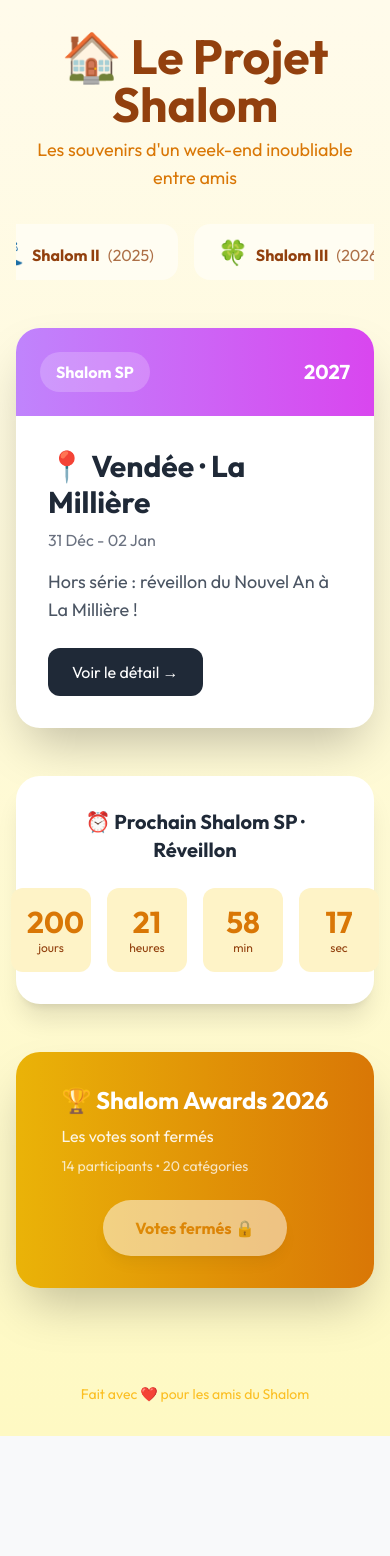
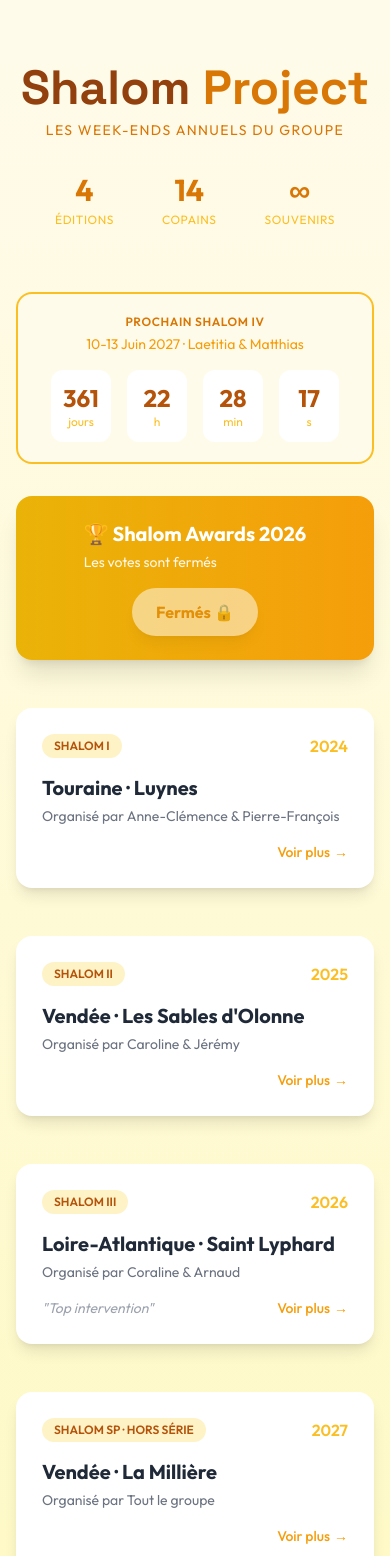
Before and after one commit to pefdore/shalom-timeline, a Next.js app: page / in a window 390 px wide. Shown: the top 1556 px of the page. Before the commit the page ends 1436 px from the top, so only its background shows below. Built offline with nearby package versions, Linux system fonts and the light colour scheme.

Commit message:
Restore exact prod design (9873ce5) and add Shalom SP card
Co-authored-by: pefdore <pefdore@users.noreply.github.com>

```diff
--- a/app/page.js
+++ b/app/page.js
@@ -3,50 +3,115 @@
 import { useState, useEffect } from 'react'
 import Link from 'next/link'
 
-const SHALOMS = [
-  {
+const SHALOMS = {
+  '2024': {
+    edition: 'Shalom I',
     year: '2024',
-    edition: 'Shalom I',
     location: 'Touraine · Luynes',
-    dates: '7-9 Juin',
-    color: 'from-amber-400 to-yellow-500',
-    emoji: '🌟',
-    description: 'La première édition! Puy du Fou, Vino, et tellement plus...'
+    organizers: 'Anne-Clémence & Pierre-François',
+    video: 'https://www.youtube.com/embed/VzcGup8aSY0?si=IWg_d1m5WgZor3cY',
+    quotes: [],
+    program: [
+      { day: 'Vendredi 07/06', items: [
+        { time: 'Matin', title: 'Départ de Rennes', desc: 'Direction le Puy du Fou' },
+        { time: '9h', title: 'Arrivée au Puy du Fou', desc: 'Journée complète au parc' },
+        { time: 'Soir', title: 'Direction Luynes', desc: 'Propriété "La Bennerie Tours Loire Valley"' }
+      ]},
+      { day: 'Samedi 08/06', items: [
+        { time: 'Matin', title: 'Matinée chill', desc: 'Relax à la maison' },
+        { time: 'Déjeuner', title: 'Pause Vietnamienne', desc: 'Repas saveurs Vietnam' },
+        { time: 'Après-midi', title: 'Sortie vélo', desc: 'Direction château d\'Azay-le-Rideau' },
+        { time: 'Soir', title: 'Dégustation vin', desc: 'Château de l\'Aulée' }
+      ]},
+      { day: 'Dimanche 09/06', items: [
+        { time: '3h', title: 'Départ matinal', desc: 'Direction les Ballons' },
+        { time: 'Matin', title: 'Mongolfières', desc: 'Domaine des Pierrettes - Lamantin des Vignes' },
+        { time: 'Midi', title: 'Brunch Babette', desc: 'Tours' },
+        { time: 'Aprem', title: 'Retour Rennes', desc: 'Fin du Shalom I' }
+      ]}
+    ]
   },
-  {
+  '2025': {
+    edition: 'Shalom II',
     year: '2025',
-    edition: 'Shalom II',
-    location: 'Vendée · Les Sables',
-    dates: '27-30 Juin',
-    color: 'from-blue-400 to-cyan-500',
-    emoji: '🌊',
-    description: 'Acrobranche, kayak, et concert aux arènes!'
+    location: 'Vendée · Les Sables d\'Olonne',
+    organizers: 'Caroline & Jérémy',
+    video: 'https://www.youtube.com/embed/exQo-ULpR9o?si=YhFVe_I_dNovypyn',
+    quotes: [],
+    program: [
+      { day: 'Vendredi 27/06', items: [
+        { time: 'Soir', title: 'Accueil', desc: '300 impasse des Loirs, Les Sables d\'Olonne' }
+      ]},
+      { day: 'Samedi 28/06', items: [
+        { time: 'Matin', title: 'Acrobranche', desc: 'Parc deloisirs - Le Grand Défi' },
+        { time: 'Midi', title: 'BBQ', desc: 'Déjeuner barbecue' },
+        { time: 'Aprem', title: 'Chill', desc: 'Piscine, Palet' },
+        { time: 'Fin APM', title: 'Apéro', desc: 'Bar de Sauvertère, route de la mer' }
+      ]},
+      { day: 'Dimanche 29/06', items: [
+        { time: 'Matin', title: 'Kayak', desc: 'Sur les berges' },
+        { time: 'Aprem', title: 'Chill', desc: 'Piscine, repos, lecture' },
+        { time: 'Soir', title: 'Concert', desc: 'Black Eyed Peas - Aréna des Sables d\'Olonne' }
+      ]},
+      { day: 'Lundi 30/06', items: [
+        { time: 'Midi', title: 'Brunch iodé', desc: 'Le Park - La Guittière, chemin du Grand Marais' }
+      ]}
+    ]
   },
-  {
+  '2026': {
+    edition: 'Shalom III',
     year: '2026',
-    edition: 'Shalom III',
     location: 'Loire-Atlantique · Saint Lyphard',
-    dates: '5-8 Juin',
-    color: 'from-green-400 to-emerald-500',
-    emoji: '🍀',
-    description: 'Escape Game, médiéval, et 1★ Michelin!'
-  },
-  {
+    organizers: 'Coraline & Arnaud',
+    video: 'https://www.youtube.com/embed/Tgaqf_0Ocb4?si=aOZsl0RlKf6xaBDR',
+    quotes: ['"Top intervention"', '"Schneckenbush"', '"Laetitia Laetitia Laetitia"', '"Mystifier"', '"Churros"'],
+    program: [
+      { day: 'Vendredi 05/06', items: [
+        { time: '21h', title: 'Accueil', desc: 'Soirée galettes' }
+      ]},
+      { day: 'Samedi 06/06', items: [
+        { time: 'Matin', title: 'Escape Game', desc: 'Hommes: Ratatouille / Filles: Sherlock Holmes' },
+        { time: 'Aprem', title: 'Chill', desc: 'Tournante ping pong, spa, swim volley' },
+        { time: 'Soir', title: 'Sortie', desc: 'Fête médiévale de Guérande' }
+      ]},
+      { day: 'Dimanche 07/06', items: [
+        { time: 'Matin', title: 'Sport', desc: 'Footing ou renforcement' },
+        { time: 'Midi', title: 'Sortie vélo', desc: '22km → picnic étang de Sandun' },
+        { time: 'Soir', title: 'Dîner', desc: 'La Mare aux Oiseaux (1★ Michelin)' }
+      ]},
+      { day: 'Lundi 08/06', items: [
+        { time: 'Matin', title: 'Balade', desc: 'Pouliguen' },
+        { time: 'Midi', title: 'Fin', desc: 'QG Beach' }
+      ]}
+    ]
+  },'2027': {
+    edition: 'Shalom SP · Hors Série',
     year: '2027',
-    edition: 'Shalom SP',
     location: 'Vendée · La Millière',
-    dates: '31 Déc - 02 Jan',
-    color: 'from-purple-400 to-fuchsia-500',
-    emoji: '🎉',
-    description: 'Hors série : réveillon du Nouvel An à La Millière !'
+    organizers: 'Tout le groupe',
+    video: null,
+    quotes: [],
+    program: [
+      { day: 'Jeudi 31/12', items: [
+        { time: 'Soir', title: 'Réveillon du Nouvel An', desc: 'La Millière' }
+      ]},
+      { day: 'Vendredi 01/01', items: [
+        { time: 'Matin', title: 'Chill', desc: 'Repos et récupération' }
+      ]},
+      { day: 'Samedi 02/01', items: [
+        { time: 'Matin', title: 'Départ', desc: 'Fin du SP Hors Série' }
+      ]}
+    ]
   }
-]
+}
 
 export default function Home() {
   const [countdown, setCountdown] = useState({ days: 0, hours: 0, minutes: 0, seconds: 0 })
+  const [selectedYear, setSelectedYear] = useState('2026')
+  const [showModal, setShowModal] = useState(false)
+  const [showVideo, setShowVideo] = useState(false)
   const [votingOpen, setVotingOpen] = useState(true)
   const [votingDates, setVotingDates] = useState({ startDate: '', endDate: '' })
-  const [selectedYear, setSelectedYear] = useState('2027')
 
   useEffect(() => {
     fetch('/api/status')
@@ -57,12 +122,10 @@ export default function Home() {
       })
       .catch(() => {})
 
-    const targetDate = new Date('2026-12-31T20:00:00')
-
+    const targetDate = new Date('2027-06-10T20:30:00')
     const updateCountdown = () => {
       const now = new Date()
       const diff = targetDate.getTime() - now.getTime()
-
       if (diff > 0) {
         setCountdown({
           days: Math.floor(diff / (1000 * 60 * 60 * 24)),
@@ -72,127 +135,178 @@ export default function Home() {
         })
       }
     }
-
     updateCountdown()
     const interval = setInterval(updateCountdown, 1000)
     return () => clearInterval(interval)
   }, [])
 
-  const selectedShalom = SHALOMS.find(s => s.year === selectedYear)
+  const selectedShalom = SHALOMS[selectedYear]
 
   return (
     <div className="min-h-screen bg-gradient-to-b from-amber-50 to-yellow-100">
-      {/* Header avec titre principal */}
-      <header className="py-8 text-center px-4">
-        <h1 className="text-5xl font-bold text-amber-800 mb-2">
-          🏠 Le Projet Shalom
+      {/* Header */}
+      <header className="py-16 text-center px-4">
+        <h1 className="text-5xl font-bold text-amber-800 mb-2" style={{ fontFamily: 'Space Grotesk, sans-serif' }}>
+          Shalom <span className="text-amber-600">Project</span>
         </h1>
-        <p className="text-amber-600 text-lg">Les souvenirs d'un week-end inoubliable entre amis</p>
+        <p className="text-amber-600 uppercase tracking-widest text-sm">Les week-ends annuels du groupe</p>
+        <div className="flex justify-center gap-12 mt-8">
+          <div className="text-center">
+            <div className="text-3xl font-bold text-amber-600">4</div>
+            <div className="text-xs text-amber-400 uppercase tracking-wider mt-1">Éditions</div>
+          </div>
+          <div className="text-center">
+            <div className="text-3xl font-bold text-amber-600">14</div>
+            <div className="text-xs text-amber-400 uppercase tracking-wider mt-1">Copains</div>
+          </div>
+          <div className="text-center">
+            <div className="text-3xl font-bold text-amber-600">∞</div>
+            <div className="text-xs text-amber-400 uppercase tracking-wider mt-1">Souvenirs</div>
+          </div>
+        </div>
       </header>
 
-      {/* Timeline horizontale */}
-      <div className="max-w-4xl mx-auto px-4 mb-8">
-        <div className="flex justify-center items-center gap-4 overflow-x-auto pb-4">
-          {SHALOMS.map((shalom, index) => (
-            <button
-              key={shalom.year}
-              onClick={() => setSelectedYear(shalom.year)}
-              className={`flex-shrink-0 px-6 py-3 rounded-2xl transition-all ${
-                selectedYear === shalom.year
-                  ? `bg-gradient-to-r ${shalom.color} text-white shadow-xl scale-105`
-                  : 'bg-white/50 text-amber-800 hover:bg-white'
-              }`}
-            >
-              <span className="text-2xl mr-2">{shalom.emoji}</span>
-              <span className="font-bold">{shalom.edition}</span>
-              <span className="ml-2 opacity-75">({shalom.year})</span>
-            </button>
-          ))}
-        </div>
-      </div>
-
-      {/* Carte du Shalom sélectionné */}
-      <div className="max-w-4xl mx-auto px-4 mb-12">
-        <div className="bg-white rounded-3xl shadow-2xl overflow-hidden">
-          <div className={`bg-gradient-to-r ${selectedShalom?.color} p-6`}>
-            <div className="flex justify-between items-center">
-              <span className="bg-white/20 px-4 py-2 rounded-full font-bold text-white">
-                {selectedShalom?.edition}
-              </span>
-              <span className="text-white font-bold text-xl">{selectedShalom?.year}</span>
+      {/* Countdown */}
+      <div className="max-w-xl mx-auto px-4 mb-8">
+        <div className="bg-amber-50 border-2 border-amber-400 rounded-2xl p-5 text-center">
+          <div className="text-xs font-semibold text-amber-600 uppercase tracking-wider mb-1">Prochain Shalom IV</div>
+          <div className="text-sm text-amber-500 mb-4">10-13 Juin 2027 · Laetitia & Matthias</div>
+          <div className="flex justify-center gap-4">
+            <div className="bg-white rounded-xl p-3 min-w-[60px]">
+              <div className="text-2xl font-bold text-amber-700">{countdown.days}</div>
+              <div className="text-xs text-amber-400">jours</div>
             </div>
-          </div>
-
-          <div className="p-8">
-            <h2 className="text-3xl font-bold text-gray-800 mb-2">
-              📍 {selectedShalom?.location}
-            </h2>
-            <p className="text-gray-500 mb-4">{selectedShalom?.dates}</p>
-            <p className="text-gray-600 text-lg mb-6">{selectedShalom?.description}</p>
-
-            <Link
-              href={`/timeline?year=${selectedYear}`}
-              className="inline-block px-6 py-3 bg-gray-800 text-white rounded-xl hover:bg-gray-900 transition-colors"
-            >
-              Voir le détail →
-            </Link>
-          </div>
-        </div>
-      </div>
-
-      {/* Compte à rebours */}
-      <div className="max-w-4xl mx-auto px-4 mb-12">
-        <div className="bg-white rounded-3xl shadow-xl p-8 text-center">
-          <h3 className="text-xl font-bold text-gray-800 mb-6">⏰ Prochain Shalom SP · Réveillon</h3>
-          <div className="flex justify-center gap-4">
-            <div className="bg-amber-100 rounded-xl p-4 min-w-[80px]">
-              <div className="text-3xl font-bold text-amber-600">{countdown.days}</div>
-              <div className="text-xs text-amber-800">jours</div>
+            <div className="bg-white rounded-xl p-3 min-w-[60px]">
+              <div className="text-2xl font-bold text-amber-700">{countdown.hours}</div>
+              <div className="text-xs text-amber-400">h</div>
             </div>
-            <div className="bg-amber-100 rounded-xl p-4 min-w-[80px]">
-              <div className="text-3xl font-bold text-amber-600">{countdown.hours}</div>
-              <div className="text-xs text-amber-800">heures</div>
+            <div className="bg-white rounded-xl p-3 min-w-[60px]">
+              <div className="text-2xl font-bold text-amber-700">{countdown.minutes}</div>
+              <div className="text-xs text-amber-400">min</div>
             </div>
-            <div className="bg-amber-100 rounded-xl p-4 min-w-[80px]">
-              <div className="text-3xl font-bold text-amber-600">{countdown.minutes}</div>
-              <div className="text-xs text-amber-800">min</div>
-            </div>
-            <div className="bg-amber-100 rounded-xl p-4 min-w-[80px]">
-              <div className="text-3xl font-bold text-amber-600">{countdown.seconds}</div>
-              <div className="text-xs text-amber-800">sec</div>
+            <div className="bg-white rounded-xl p-3 min-w-[60px]">
+              <div className="text-2xl font-bold text-amber-700">{countdown.seconds}</div>
+              <div className="text-xs text-amber-400">s</div>
             </div>
           </div>
         </div>
       </div>
 
-      {/* Section Shalom Awards - Bouton d'accès */}
-      <div className="max-w-4xl mx-auto px-4 pb-16">
-        <div className="bg-gradient-to-r from-yellow-500 to-amber-600 rounded-3xl p-8 text-white shadow-2xl">
-          <div className="flex flex-col md:flex-row items-center justify-between gap-6">
+      {/* Timeline */}
+      <div className="max-w-4xl mx-auto px-4 pb-16 relative">
+        {/* Timeline line */}
+        <div className="absolute left-1/2 top-0 bottom-0 w-0.5 bg-gradient-to-b from-amber-400 to-teal-400 opacity-30 transform -translate-x-1/2 hidden md:block"></div>
+
+        {/* Shalom Awards Banner */}
+        <div className="bg-gradient-to-r from-yellow-500 to-amber-500 rounded-2xl p-6 text-white shadow-xl mb-12">
+          <div className="flex flex-col md:flex-row items-center justify-between gap-4">
             <div>
-              <h2 className="text-2xl font-bold mb-2">🏆 Shalom Awards {votingDates.startDate ? votingDates.startDate.split('-')[0] : '2026'}</h2>
-              <p className="opacity-90">
+              <h2 className="text-xl font-bold mb-1">🏆 Shalom Awards 2026</h2>
+              <p className="opacity-90 text-sm">
                 {votingOpen
                   ? `Votes ouverts du ${votingDates.startDate} au ${votingDates.endDate}`
                   : 'Les votes sont fermés'}
               </p>
-              <p className="text-sm opacity-75 mt-2">
-                14 participants • 20 catégories
-              </p>
             </div>
             <Link
               href="/awards"
-              className={`px-8 py-4 bg-white text-amber-600 font-bold rounded-full shadow-lg hover:scale-105 transition-transform ${!votingOpen ? 'opacity-50' : ''}`}
+              className={`px-6 py-3 bg-white text-amber-600 font-bold rounded-full shadow-lg hover:scale-105 transition-transform ${!votingOpen ? 'opacity-50' : ''}`}
             >
-              {votingOpen ? 'Participer aux Awards 🗳️' : 'Votes fermés 🔒'}
+              {votingOpen ? 'Participer 🗳️' : 'Fermés 🔒'}
             </Link>
           </div>
         </div>
+
+        {/* Timeline Items */}
+        <div className="space-y-12 relative">
+          {Object.entries(SHALOMS).map(([year, shalom]) => (
+            <div key={year} className="relative flex items-center justify-center md:justify-start md:grid md:grid-cols-2 gap-8">
+              {/* Dot */}
+              <div className="absolute left-1/2 w-4 h-4 bg-amber-400 rounded-full transform -translate-x-1/2 z-10 shadow-md hidden md:block"
+                   style={{ top: '28px' }}></div>
+
+              {/* Card */}
+              <div
+                className={`bg-white rounded-2xl shadow-lg p-6 cursor-pointer hover:-translate-y-1 hover:shadow-xl transition-all border-2 border-transparent hover:border-amber-300 w-full md:col-start-${year === '2024' ? '1' : year === '2025' ? '2' : '1'}`}
+                onClick={() => { setSelectedYear(year); setShowModal(true); }}
+              >
+                <div className="flex justify-between items-center mb-4">
+                  <span className="bg-amber-100 text-amber-700 text-xs font-semibold px-3 py-1 rounded-full uppercase">
+                    {shalom.edition}
+                  </span>
+                  <span className="text-amber-400 font-semibold">{year}</span>
+                </div>
+                <h3 className="text-xl font-bold text-gray-800 mb-1">{shalom.location}</h3>
+                <p className="text-gray-500 text-sm mb-4">Organisé par {shalom.organizers}</p>
+                <div className="flex items-center justify-between">
+                  {year === '2026' && shalom.quotes[0] && (
+                    <span className="text-gray-400 text-sm italic">{shalom.quotes[0]}</span>
+                  )}
+                  {year !== '2026' && <span></span>}
+                  <span className="text-amber-500 text-sm font-medium flex items-center gap-1">
+                    Voir plus <span>→</span>
+                  </span>
+                </div>
+              </div>
+            </div>
+          ))}
+        </div>
       </div>
+
+      {/* Detail Modal */}
+      {showModal && (
+        <div className="fixed inset-0 bg-black/80 backdrop-blur-sm z-50 flex items-center justify-center p-4" onClick={() => setShowModal(false)}>
+          <div className="bg-white rounded-2xl max-w-lg w-full max-h-[85vh] overflow-y-auto p-8 relative" onClick={e => e.stopPropagation()}>
+            <button className="absolute top-5 right-5 w-9 h-9 bg-gray-100 rounded-full flex items-center justify-center hover:bg-red-500 hover:text-white transition-colors"
+              onClick={() => setShowModal(false)}>
+              <svg className="w-4 h-4" fill="currentColor" viewBox="0 0 24 24"><path d="M19 6.41L17.59 5 12 10.59 6.41 5 5 6.41 10.59 12 5 17.59 6.41 19 12 13.41 17.59 19 19 17.59 13.41 12z"/></svg>
+            </button>
+
+            <span className="bg-amber-100 text-amber-700 text-xs font-semibold px-3 py-1 rounded-full uppercase">
+              {selectedShalom.edition}
+            </span>
+            <h2 className="text-2xl font-bold text-gray-800 mt-2 mb-1">{selectedShalom.year} · {selectedShalom.location}</h2>
+            <p className="text-gray-500 mb-6">Organisé par {selectedShalom.organizers}</p>
+
+            {/* Program */}
+            <div className="mb-6">
+              <h3 className="text-xs uppercase tracking-wider text-gray-400 mb-4">Programme</h3>
+              {selectedShalom.program.map((day, i) => (
+                <div key={i} className="mb-4">
+                  <div className="text-amber-600 font-semibold text-sm pb-2 border-b border-amber-100 mb-3">{day.day}</div>
+                  {day.items.map((item, j) => (
+                    <div key={j} className="flex gap-3 mb-2 p-2 bg-gray-50 rounded-lg hover:bg-amber-50 transition-colors">
+                      <span className="text-amber-600 text-xs font-semibold min-w-[50px] bg-amber-100 px-2 py-1 rounded text-center">{item.time}</span>
+                      <div>
+                        <div className="font-medium text-sm text-gray-800">{item.title}</div>
+                        <div className="text-xs text-gray-500">{item.desc}</div>
+                      </div>
+                    </div>
+                  ))}
+                </div>
+              ))}
+            </div>
+
+            {/* Quotes */}
+            {selectedShalom.quotes.length > 0 && (
+              <div>
+                <h3 className="text-xs uppercase tracking-wider text-gray-400 mb-3">Expressions</h3>
+                <div className="flex flex-wrap gap-2">
+                  {selectedShalom.quotes.map((q, i) => (
+                    <span key={i} className="bg-gray-100 text-gray-600 px-3 py-1 rounded-full text-sm italic">
+                      {q}
+                    </span>
+                  ))}
+                </div>
+              </div>
+            )}
+          </div>
+        </div>
+      )}
 
       {/* Footer */}
       <footer className="text-center py-8 text-amber-400 text-sm">
-        <p>Fait avec ❤️ pour les amis du Shalom</p>
+        <p>Shalom Project · 14 copains · Depuis 2024</p>
       </footer>
     </div>
   )
--- a/app/timeline/page.js
+++ b/app/timeline/page.js
@@ -90,12 +90,11 @@ const timelineData = {
         { time: 'Midi', title: 'Fin', desc: 'QG Beach' }
       ]}
     ]
-  },
-  '2027': {
-    edition: 'Shalom SP',
+  },'2027': {
+    edition: 'Shalom SP · Hors Série',
     year: '2027',
     location: 'Vendée · La Millière',
-    organizers: 'Hors série',
+    organizers: 'Tout le groupe',
     video: null,
     quotes: [],
     program: [
```
